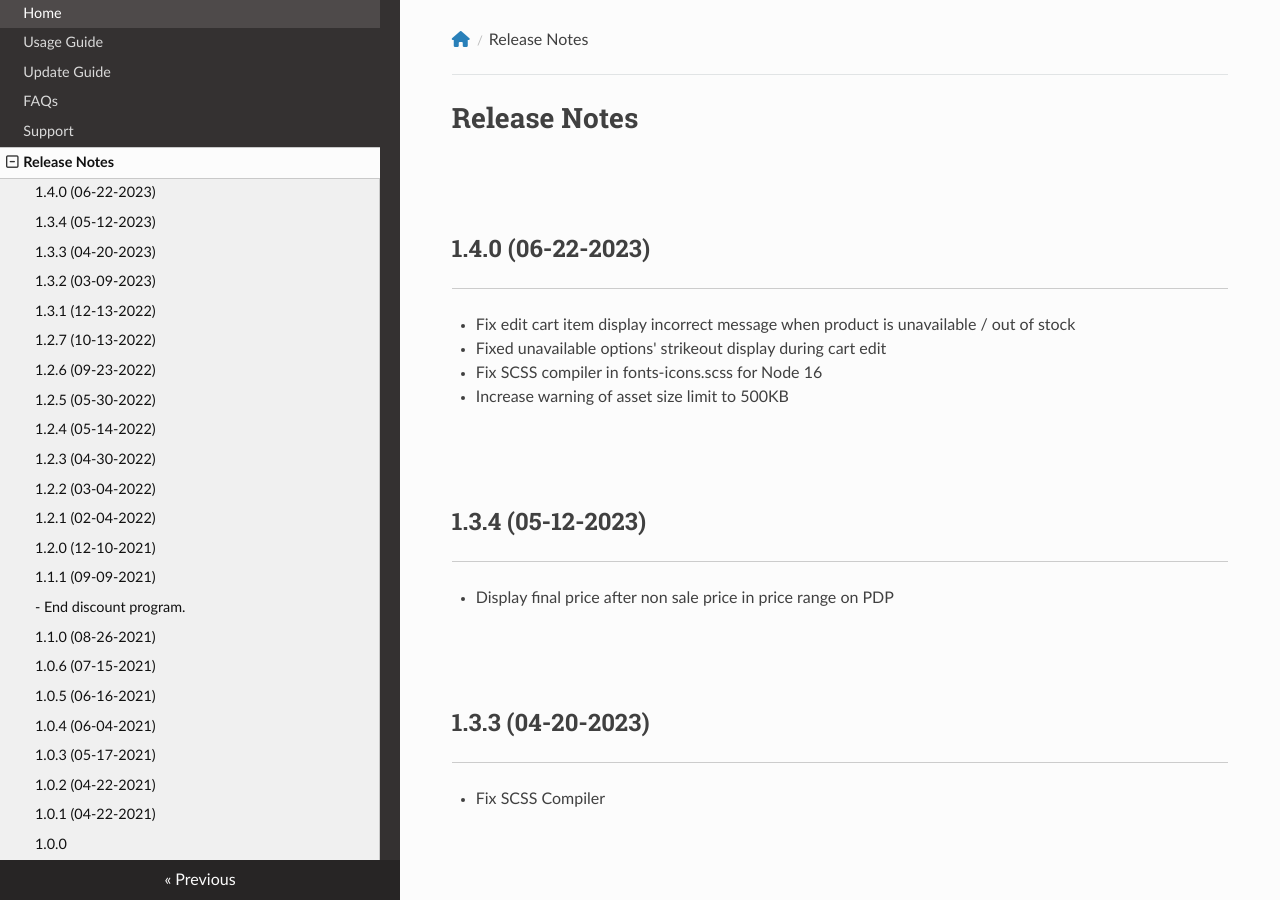
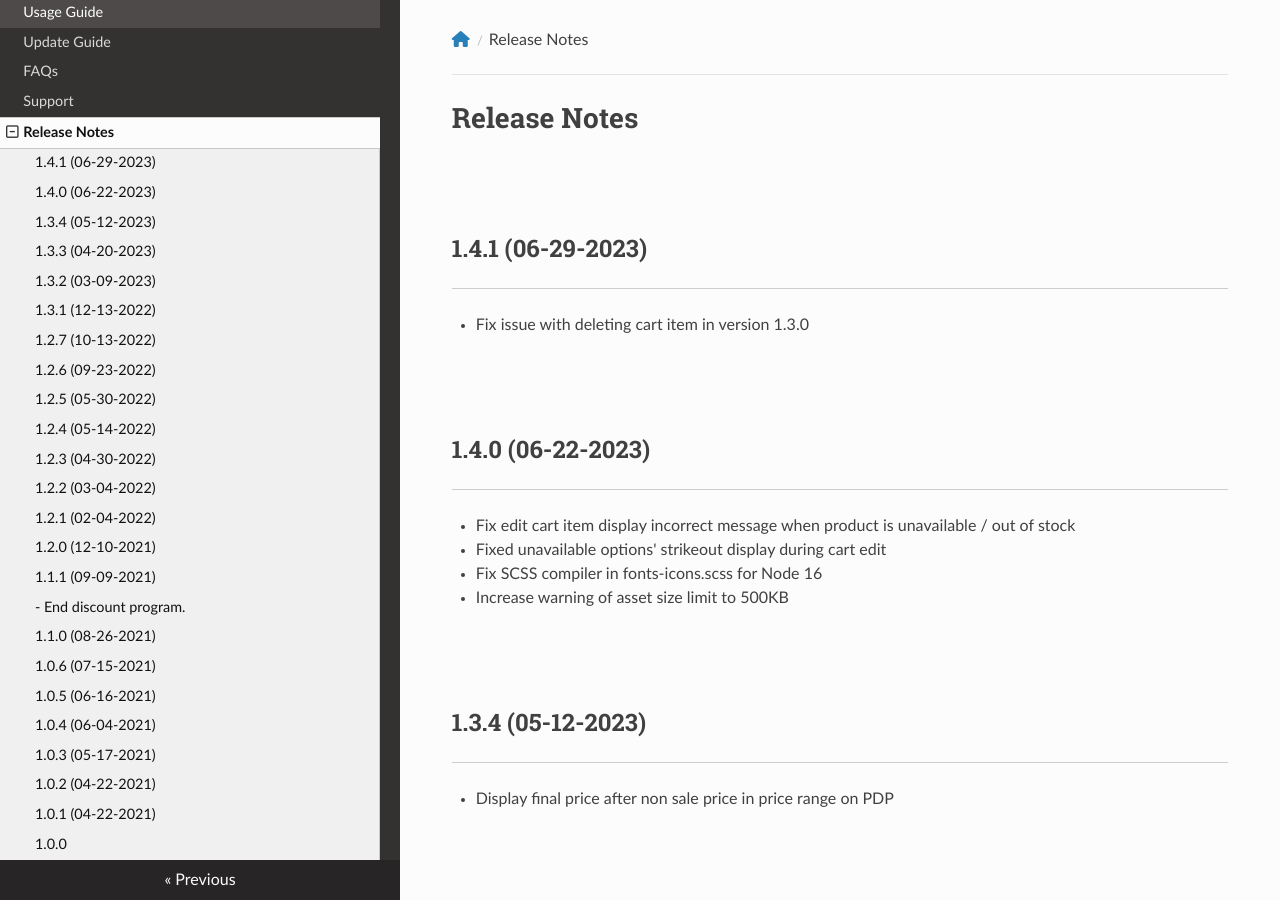
Before and after one commit to tvlgiao/bc-beautify-docs, an MkDocs documentation site: the page built from docs/changelog.md, in a window 1280 px wide and 900 px high. Built offline with MkDocs 1.6.1, drawn with Linux system fonts in a browser that asks for light colours; nearby versions of some CDN libraries.

Commit message:
Release 1.4.1

```diff
--- a/docs/changelog.md
+++ b/docs/changelog.md
@@ -1,4 +1,7 @@
 # Release Notes
+
+## 1.4.1 (06-29-2023)
+- Fix issue with deleting cart item in version 1.3.0
 
 ## 1.4.0 (06-22-2023)
 - Fix edit cart item display incorrect message when product is unavailable / out of stock
```
